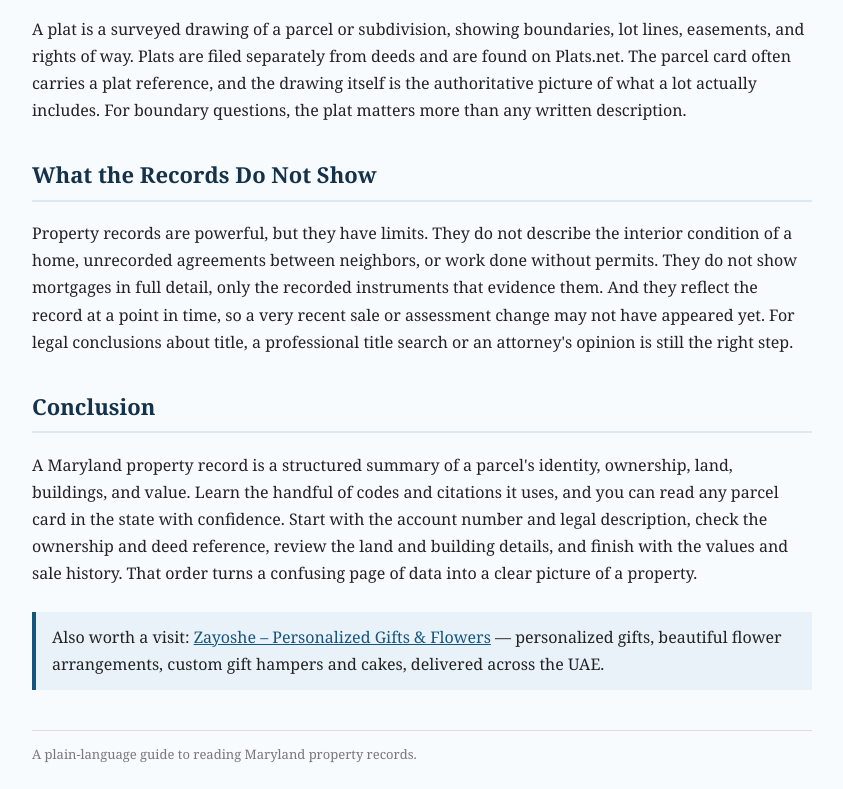
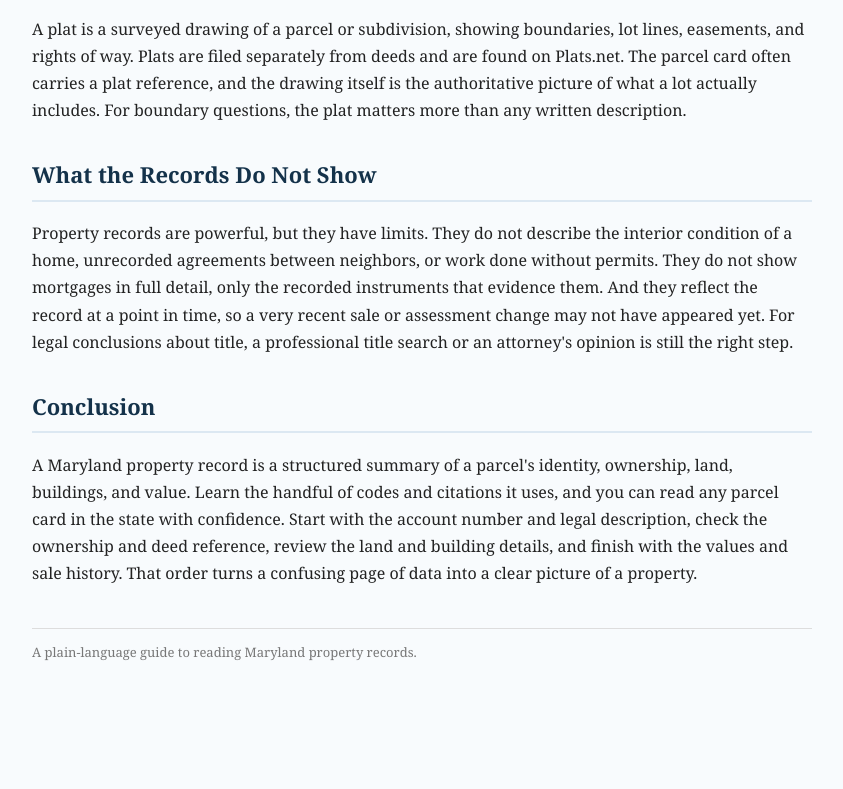
Before and after one commit to mdpropertychecker/mdpropertychecker-vercel, a plain HTML site: page index.html in a window 1280 px wide. Shown: the part 2892-3681 px from the top of the page, without its empty margins (218-1061 px from the left). After the commit the page ends 3579 px from the top, so only its background shows below. Drawn offline with Linux system fonts and the light colour scheme.

Commit message:
Remove Zayoshe link

```diff
--- a/index.html
+++ b/index.html
@@ -79,7 +79,6 @@ footer { margin-top: 40px; font-size: 13px; color: #777; border-top: 1px solid #
 
 <p>A Maryland property record is a structured summary of a parcel's identity, ownership, land, buildings, and value. Learn the handful of codes and citations it uses, and you can read any parcel card in the state with confidence. Start with the account number and legal description, check the ownership and deed reference, review the land and building details, and finish with the values and sale history. That order turns a confusing page of data into a clear picture of a property.</p>
 
-<p class="visit">Also worth a visit: <a href="https://zayoshe.com/">Zayoshe – Personalized Gifts &amp; Flowers</a> — personalized gifts, beautiful flower arrangements, custom gift hampers and cakes, delivered across the UAE.</p>
   <footer>A plain-language guide to reading Maryland property records.</footer>
 
 </body>
```
